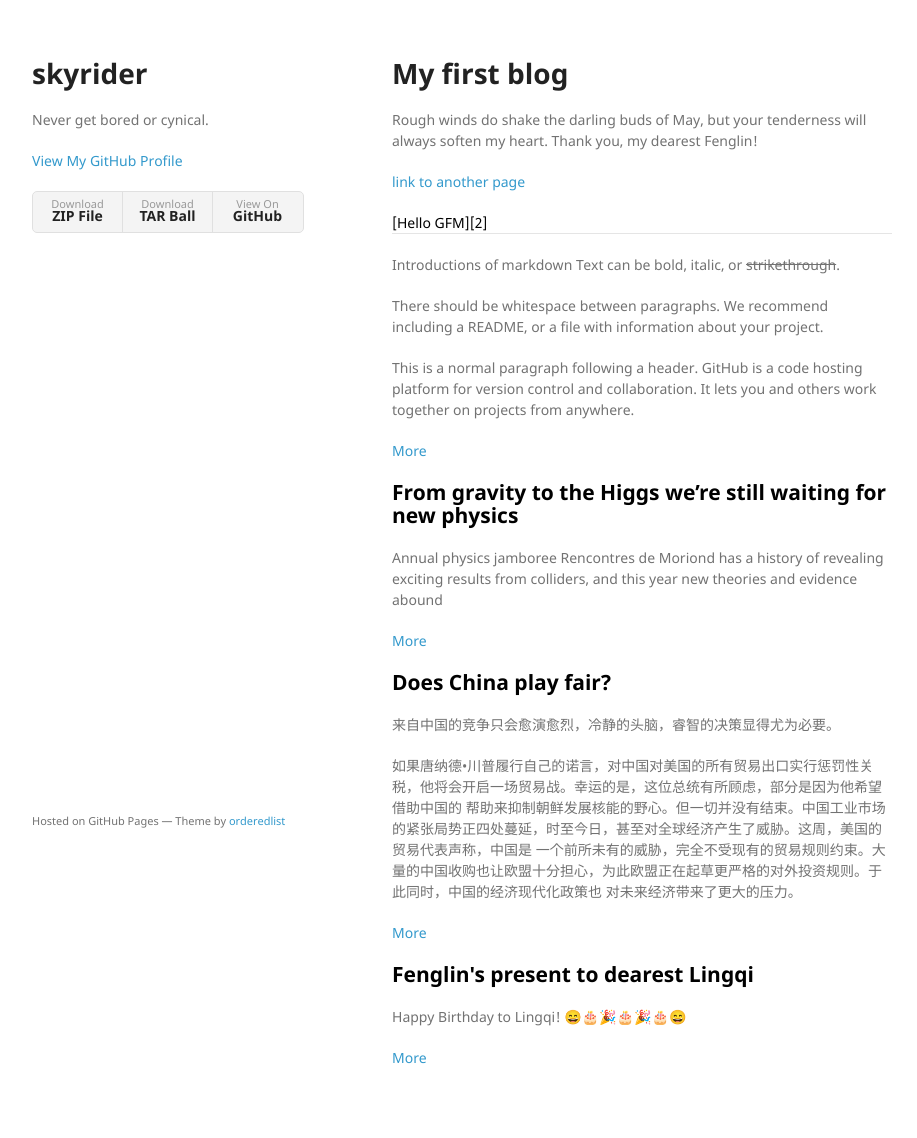
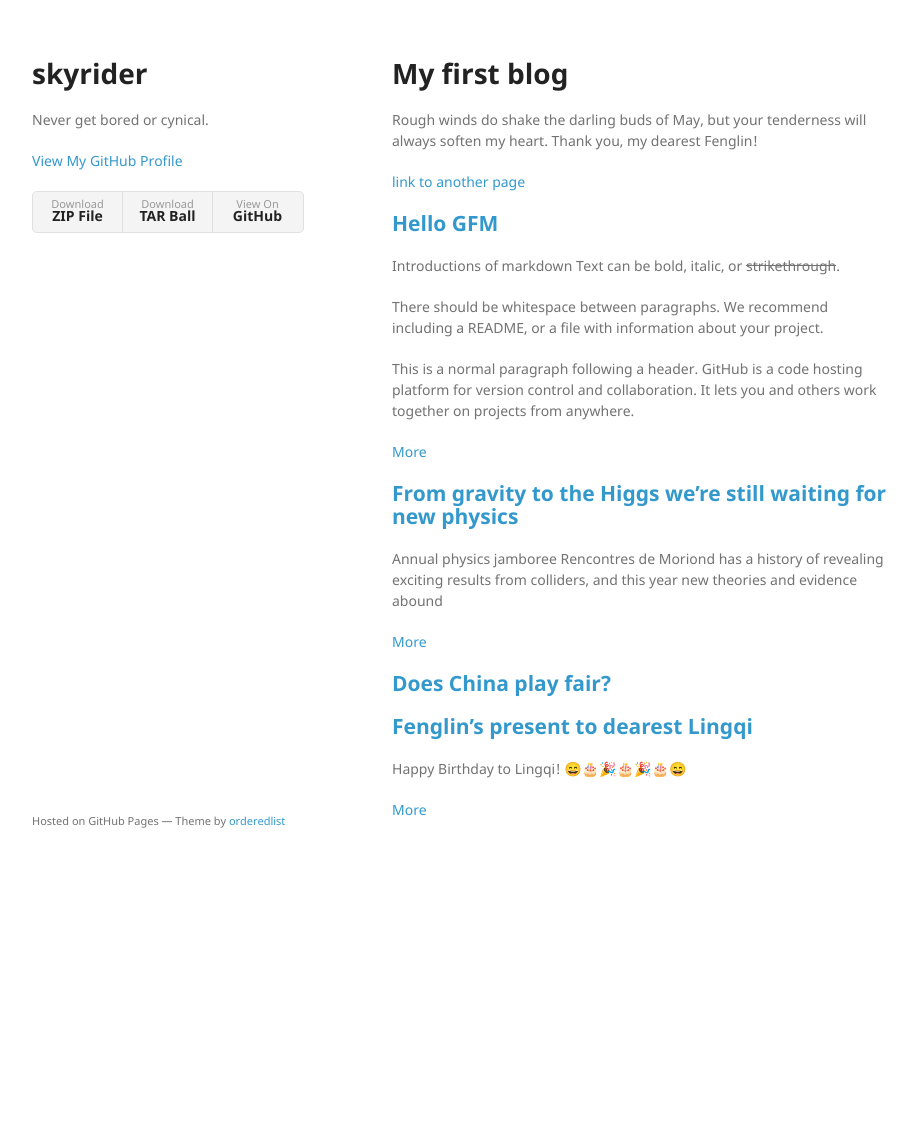
Before and after one commit to aladden/aladden.github.io, a Jekyll site: the page built from index.md, in a window 1280 px wide. Shown: the whole page, without its empty margins (178-1095 px from the left). Built offline with Jekyll 4.4.1, drawn with Linux system fonts in a browser that asks for light colours; emoji names are drawn with the system emoji font; our own code applies the rules of GitHub Pages for plain Markdown files; after the commit the page ends 900 px from its top, so only the background shows below that.

Commit message:
Update index.md

```diff
--- a/index.md
+++ b/index.md
@@ -8,7 +8,7 @@
 
 [link to another page][1]
 
-<font color=Black>[Hello GFM][2]</font>
+[Hello GFM][2]
 ---
 Introductions of markdown
 Text can be bold, italic, or ~~strikethrough~~.
@@ -19,21 +19,16 @@
 
 [More][2]
 
-[<font color=Black>From gravity to the Higgs we’re still waiting for new physics</font>][3]
+[From gravity to the Higgs we’re still waiting for new physics][3]
 ---
 Annual physics jamboree Rencontres de Moriond has a history of revealing exciting results from colliders, and this year new theories and evidence abound
 
 [More][3]
 
-[<font color=Black>Does China play fair?</font>][4]
+[Does China play fair?][4]
 ---
-来自中国的竞争只会愈演愈烈，冷静的头脑，睿智的决策显得尤为必要。
 
-如果唐纳德•川普履行自己的诺言，对中国对美国的所有贸易出口实行惩罚性关税，他将会开启一场贸易战。幸运的是，这位总统有所顾虑，部分是因为他希望借助中国的 帮助来抑制朝鲜发展核能的野心。但一切并没有结束。中国工业市场的紧张局势正四处蔓延，时至今日，甚至对全球经济产生了威胁。这周，美国的贸易代表声称，中国是 一个前所未有的威胁，完全不受现有的贸易规则约束。大量的中国收购也让欧盟十分担心，为此欧盟正在起草更严格的对外投资规则。于此同时，中国的经济现代化政策也 对未来经济带来了更大的压力。
-
-[More][4]
-
-[<font color=Black>Fenglin's present to dearest Lingqi</font>][5]
+[Fenglin's present to dearest Lingqi][5]
 ---
 Happy Birthday to Lingqi!
 :smile::birthday::tada::birthday::tada::birthday::smile:
```
